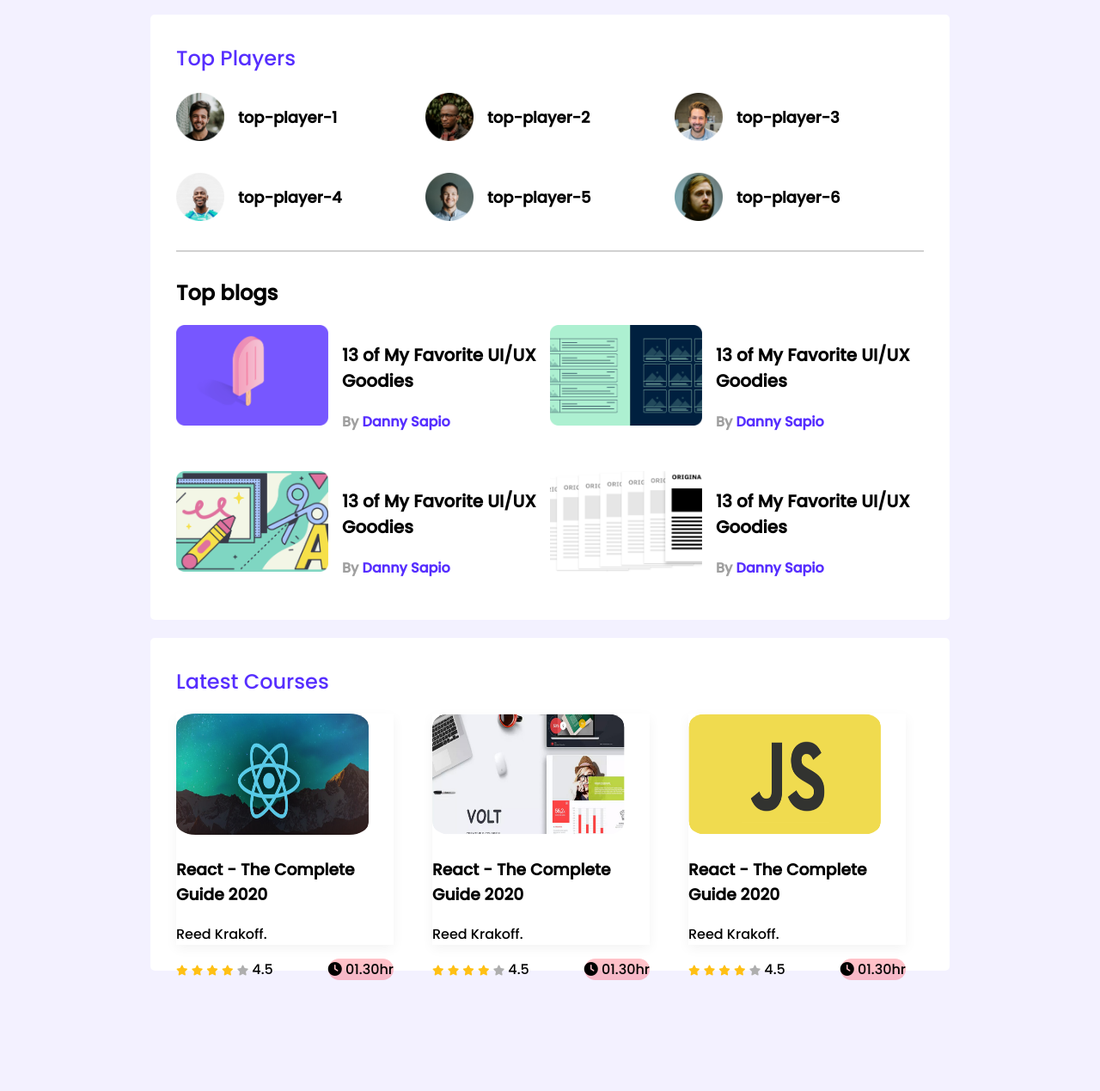
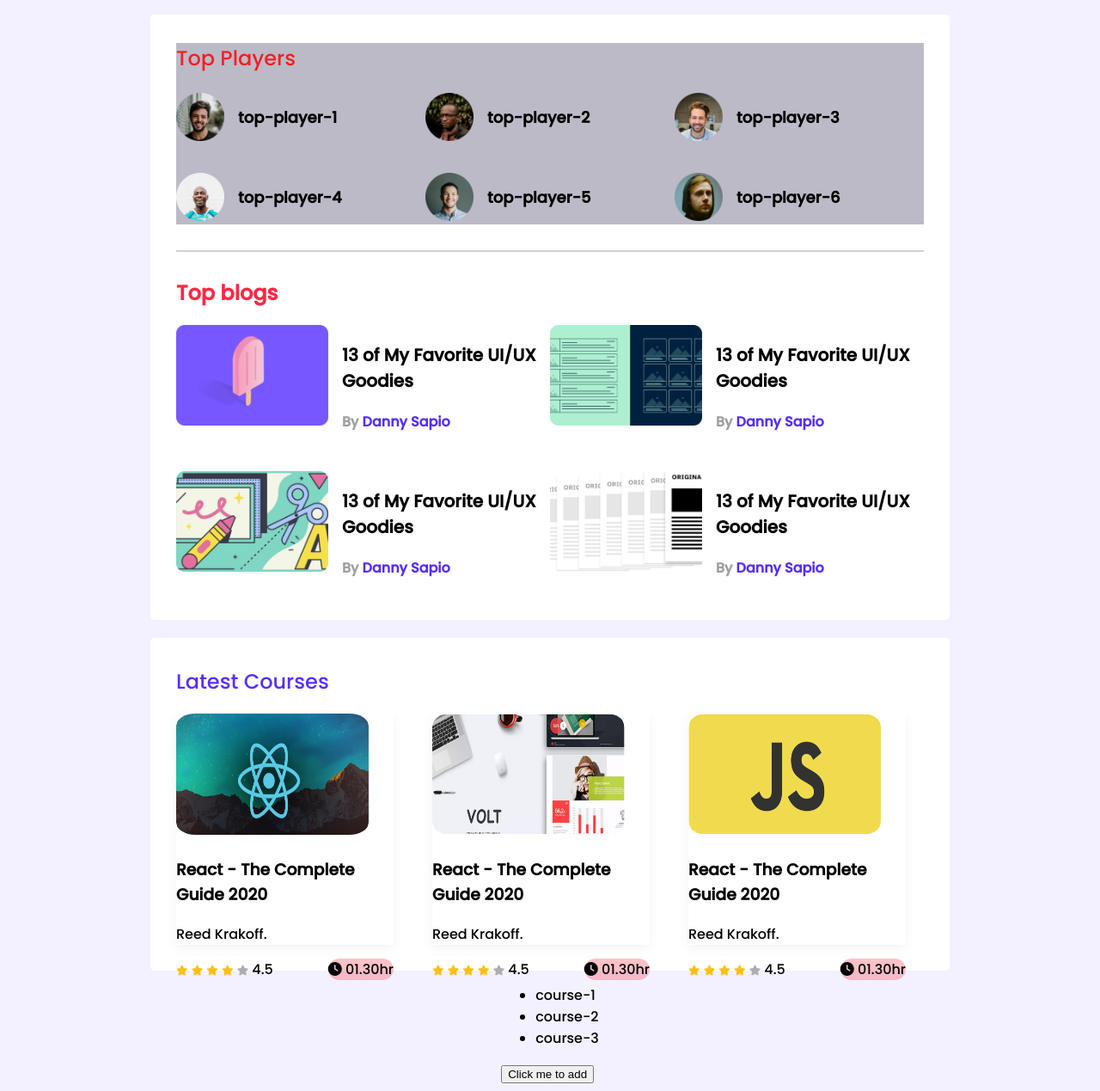
Before and after one commit to Arpon7/leader-board-CSS3, a plain HTML site: page index.html in a window 1280 px wide. Shown: the part 106-1375 px from the top of the page at 86% size. Before the commit the page ends 1246 px from the top, so only its background shows below. Drawn offline with Linux system fonts and the light colour scheme.

Commit message:
JS added

```diff
--- a/index.html
+++ b/index.html
@@ -34,7 +34,7 @@
 
     <section class="container">
       <div class="top-players">
-        <h2 class="section-tiitle">Top Players</h2>
+        <h2 id="top-players heading" class="section-tiitle">Top Players</h2>
         <div class="players">
           <div class="player"><img src="images/players/player-1.png" alt="">
             <h3 class="player-name">top-player-1</h3>
@@ -59,7 +59,7 @@
       </div>
       <hr>
       <div class="top-blogs">
-        <h2 class="section-title">Top blogs</h2>
+        <h2 id="top-blogs-heading" class="section-title">Top blogs</h2>
         <div class="blogs">
           <article class="blog">
             <div class="thumbnail">
@@ -190,7 +190,19 @@
       </div>
 
     </section>
+    <section>
+      <ul id="course-list">
+        <li>course-1</li>
+        <li>course-2</li>
+        <li>course-3</li>
+
+      </ul>
+
+      <button id="Course-add-button" type="submit">Click me to add</button>
+    </section>
   </main>
+
+  <script src="leaderBoard.js"></script>
 </body>
 
 </html>
--- /dev/null
+++ b/leaderBoard.js
@@ -0,0 +1,21 @@
+
+document.getElementById('top-players heading').style.color = '#ff0000d4'
+document.getElementById('top-blogs-heading').style.color = 'rgb(255 25 55 / 93%)';
+
+
+//as we are trying to change the elements that that contain a particular class, we need arrays. (As there are multiple elements)
+
+const elements = document.getElementsByClassName('top-players');
+
+for (let i = 0; i < elements.length; i++) {
+  elements[i].style.backgroundColor = 'rgb(8 3 49 / 27%)';
+}
+
+
+document.getElementById('Course-add-button').addEventListener('click', function () {
+  const courseList = document.getElementById('course-list')
+  const list = document.createElement('li');
+  list.innerText = 'course - added';
+  courseList.appendChild(list);
+
+})
```
